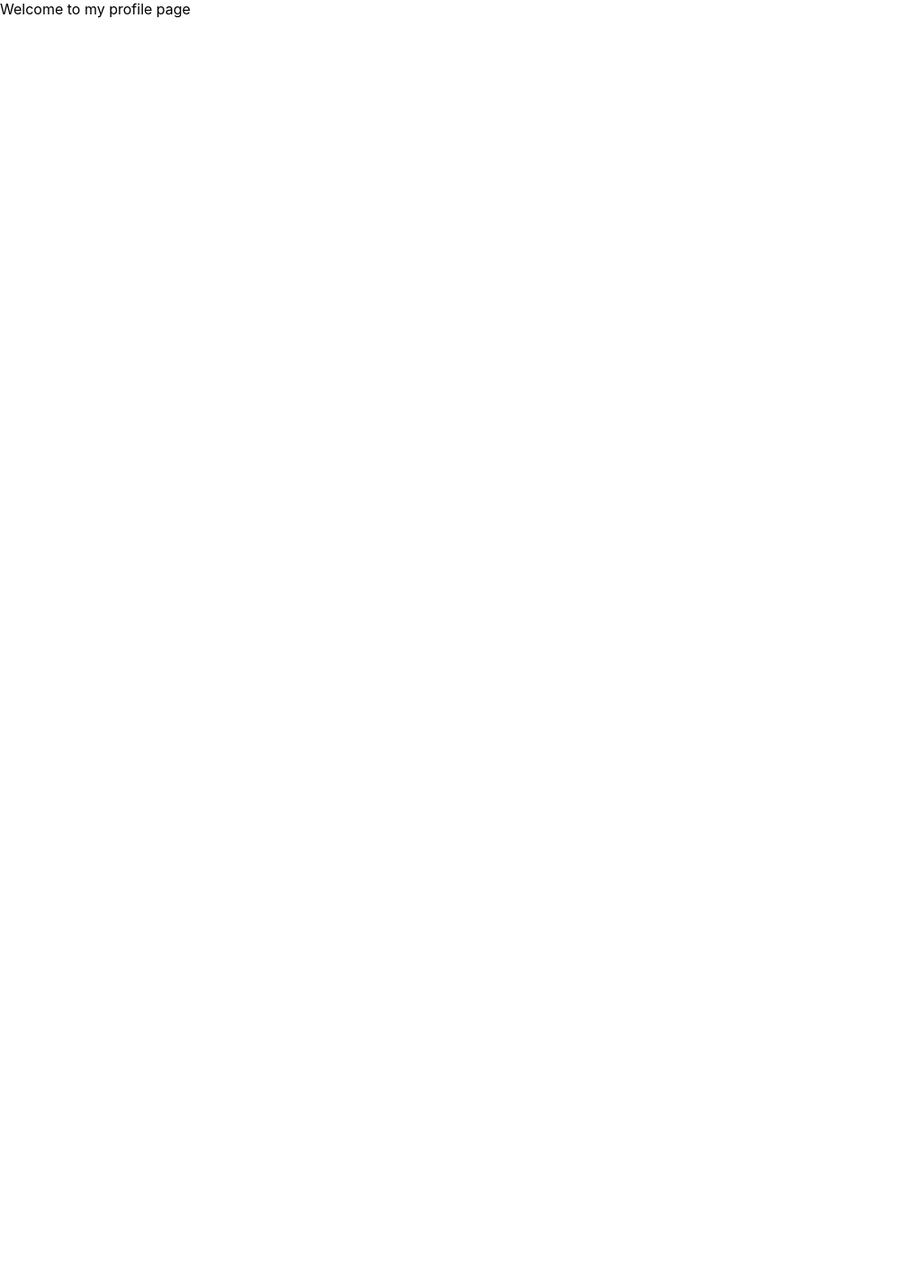
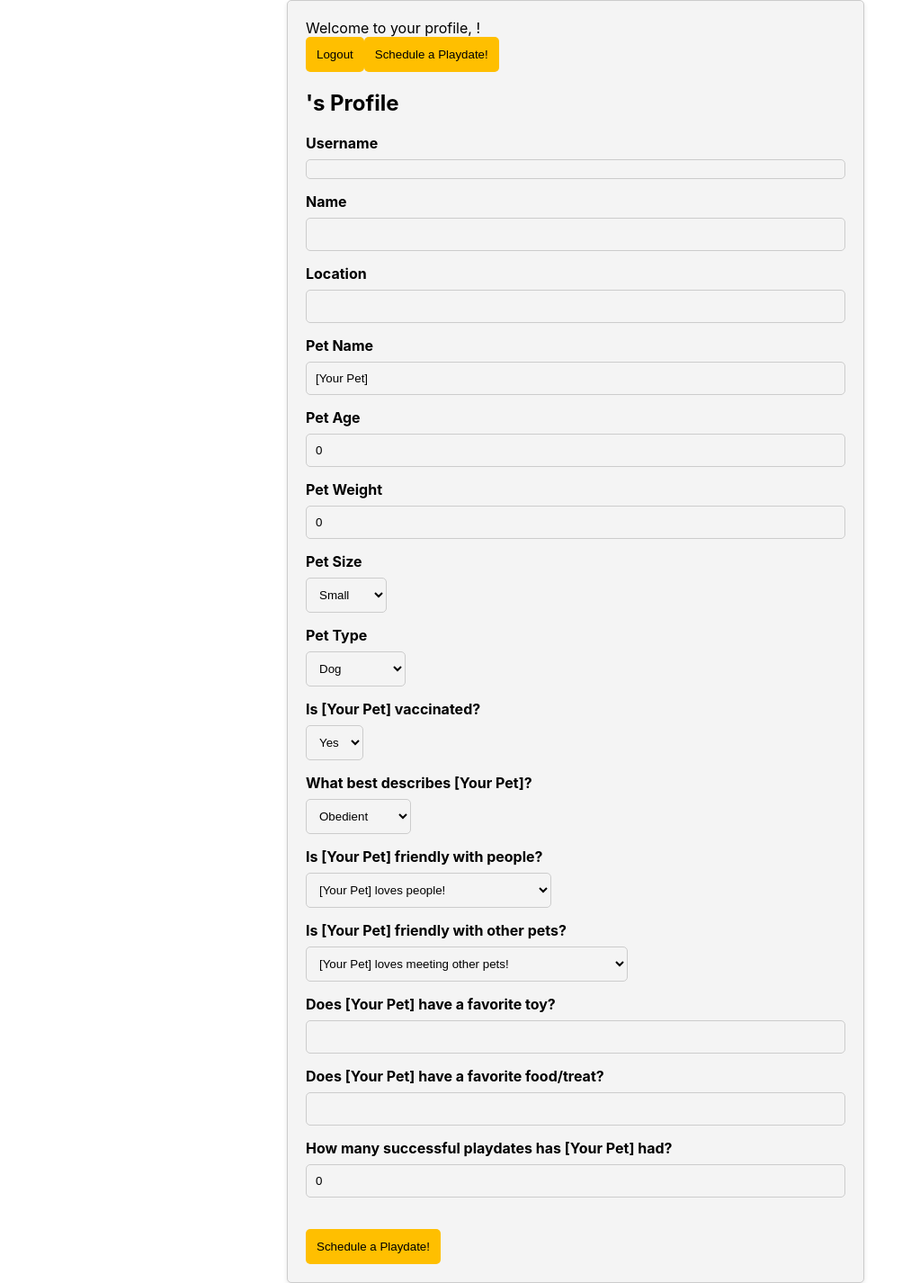
Before and after one commit to zummrs/Pet-Pal-Play-Hub, a React (Create React App) app in the folder pet-playdate/: page /profile in a window 1280 px wide. Shown: the whole page at 90% size, without its empty margins (0-1023 px from the left). Before the commit the page ends 800 px from the top, so only its background shows below. Built offline with nearby package versions, Linux system fonts and the light colour scheme.

Commit message:
Started rough Profile outline

```diff
--- a/pet-playdate/src/Components/Dashboard.jsx
+++ b/pet-playdate/src/Components/Dashboard.jsx
@@ -86,6 +86,10 @@ export const Dashboard = () => {
   const handleLogout = () => {
     auth.signOut();
     navigate('/login');
+  };
+
+  const handleProfile = () => {
+    navigate('/profile');
   };
 
   // input handlers
@@ -211,6 +215,7 @@ export const Dashboard = () => {
     <div style={styles.container}>
       <div>
         <div>Welcome back, {username}</div>
+        <button onClick={handleProfile} style={styles.button}>Profile</button>
         <button onClick={handleLogout} style={styles.button}>Logout</button>
       </div>
 
--- a/pet-playdate/src/Components/Profile.jsx
+++ b/pet-playdate/src/Components/Profile.jsx
@@ -1,11 +1,279 @@
-import React, { useState } from 'react';
+import React, { useState, useEffect } from 'react';
 import { Link, useNavigate } from 'react-router-dom';
 import { auth } from '../firebase/firebase';
 import { updateProfile } from 'firebase/auth';
 
+// db
+import { playdatesCollectionRef } from '../firebase/firebase';  // ref to playdates collection in firestore(db)
+import 'firebase/compat/firestore';
+import { addDoc, getDocs } from 'firebase/firestore';
+
+const styles = {
+  container: {
+    maxWidth: '600px',
+    margin: '0 auto',
+    padding: '20px',
+    backgroundColor: '#f4f4f4',
+    border: '1px solid #ccc',
+    borderRadius: '5px',
+    boxShadow: '0 2px 5px rgba(0, 0, 0, 0.1)',
+  },
+  inputContainer: {
+    display: 'flex',
+    flexDirection: 'column',
+    marginBottom: '20px',
+  },
+  label: {
+    marginBottom: '8px',
+    fontWeight: 'bold',
+  },
+  input: {
+    padding: '10px',
+    border: '1px solid #ccc',
+    borderRadius: '5px',
+    marginBottom: '15px',
+    backgroundColor: 'transparent',
+  },
+  inputHover: {
+    backgroundColor: '#d3d3d3',
+    cursor: "pointer",
+  },
+  button: {
+    padding: '12px',
+    backgroundColor: '#FFBF00',
+    color: 'black',
+    border: 'none',
+    cursor: 'pointer',
+    borderRadius: '5px',
+  },
+  postName: {
+    fontSize: 14,
+    fontWeight: 'normal',
+
+  },
+};
+
 export const Profile = () => {
+  const [username, setUsername] = useState('');
+  const [ownerName, setOwnerName] = useState('');
+  const [location, setLocation] = useState('');
+  const [petName, setPetName] = useState('[Your Pet]');
+  const [petAge, setPetAge] = useState(0);
+  const [petWeight, setPetWeight] = useState(0);
+  const [petSize, setPetSize] = useState('');
+  const [petType, setPetType] = useState('');
+  const [vaccinated, setVaccinated] = useState('');
+  const [personality, setPersonality] = useState('');
+  const [petFriendlyPeople, setPetFriendlyPeople] = useState('');
+  const [petFriendly, setPetFriendly] = useState('');
+  const [favoriteToy, setFavoriteToy] = useState('');
+  const [favoriteTreat, setFavoriteTreat] = useState('');
+  const [numPlaydates, setNumPlaydates] = useState(0);
+
+  const navigate = useNavigate();
+
+  const handleLogout = () => {
+    auth.signOut();
+    navigate('/login');
+  };
+
+  const handleSchedulePlaydate = () => {
+    navigate('/');
+  };
+
+  useEffect(() => {
+    const fetchData = async () => {
+      const currentUser = auth.currentUser;
+      if(currentUser){
+        setUsername(currentUser.displayName);
+      }
+    };
+
+    fetchData();
+  });
+
   return (
-    <div>Welcome to my profile page</div>
+    <div style={styles.container}>
+      <div>
+        <div>Welcome to your profile, {username}!</div>
+        <button onClick={handleLogout} style={styles.button}>Logout</button>
+        <button onClick={handleSchedulePlaydate} style={styles.button}>Schedule a Playdate!</button>
+      </div>
+
+      <h2>{username}'s Profile</h2>
+      <div style={styles.inputContainer}>
+        <label style={styles.label}>Username</label>
+        <text style={styles.input}>
+          {username}
+        </text>
+        <label style={styles.label}>Name</label>
+        <input
+          type="text"
+          name="ownerName"
+          value={ownerName}
+          onChange={(e) => setOwnerName(e.target.value)}
+          style={styles.input}
+        />
+        <label style={styles.label}>Location</label>
+        <input
+          type="text"
+          name="location"
+          value={location}
+          onChange={(e) => setLocation(e.target.value)}
+          style={styles.input}
+        />
+        <label style={styles.label}>Pet Name</label>
+        <input
+          type="text"
+          name="petName"
+          value={petName}
+          onChange={(e) => setPetName(e.target.value)}
+          style={styles.input}
+        />
+        <label style={styles.label}>Pet Age</label>
+        <input
+          type="number"
+          name="petAge"
+          value={petAge}
+          onChange={(e) => setPetAge(e.target.value)}
+          style={styles.input}
+        />
+        <label style={styles.label}>Pet Weight</label>
+        <input
+          type="number"
+          name="petWeight"
+          value={petWeight}
+          onChange={(e) => setPetWeight(e.target.value)}
+          style={styles.input}
+        />
+        <label style={styles.label}>Pet Size</label>
+        <form>
+          <select
+            value={petSize}
+            onChange={(e) => setPetSize(e.target.value)}
+            style={styles.input}
+            name="petSize"
+            >
+            <option value="Small">Small</option>
+            <option value="Medium">Medium</option>
+            <option value="Large">Large</option>
+          </select>
+        </form>
+        <label style={styles.label}>Pet Type</label>
+        <form>
+          <select
+            value={petType}
+            onChange={(e) => setPetType(e.target.value)}
+            style={styles.input}
+            name="petType"
+            >
+            <option value="Dog">Dog</option>
+            <option value="Cat">Cat</option>
+            <option value="Fish">Fish</option>
+            <option value="Bird">Bird</option>
+            <option value="Reptile">Reptile</option>
+            <option value="Rabbit">Rabbit</option>
+            <option value="Poultry Bird">Poultry Bird</option>
+            <option value="Hamster">Hamster</option>
+            <option value="Guinea Pig">Guinea Pig</option>
+            <option value="Ferret">Ferret</option>
+            <option value="Other">Other</option>
+          </select>
+        </form>
+        <label style={styles.label}>Is {petName} vaccinated?</label>
+        <form>
+          <select
+            value={vaccinated}
+            onChange={(e) => setVaccinated(e.target.value)}
+            style={styles.input}
+            name="petVaccinated"
+            >
+            <option value="Small">Yes</option>
+            <option value="Medium">No</option>
+          </select>
+        </form>
+        <label style={styles.label}>What best describes {petName}?</label>
+        <form>
+          <select
+            value={personality}
+            onChange={(e) => setPersonality(e.target.value)}
+            style={styles.input}
+            name="personality"
+            >
+            <option value="Obedient">Obedient</option>
+            <option value="Protective">Protective</option>
+            <option value="Silly">Silly</option>
+            <option value="Friendly">Friendly</option>
+            <option value="Vigilant">Vigilant</option>
+            <option value="Fancy">Fancy</option>
+            <option value="Independent">Independent</option>
+            <option value="Social">Social</option>
+            <option value="Energetic">Energetic</option>
+            <option value="Relaxed">Relaxed</option>
+          </select>
+        </form>
+        <label style={styles.label}>Is {petName} friendly with people?</label>
+        <form>
+          <select
+            value={petFriendlyPeople}
+            onChange={(e) => setPetFriendlyPeople(e.target.value)}
+            style={styles.input}
+            name="petFriendlyPeople"
+            >
+            <option value="Extremely Friendly">{petName} loves people!</option>
+            <option value="Pretty Friendly">{petName} is pretty good around people</option>
+            <option value="Kinda Friendly">{petName} is alright with most people</option>
+            <option value="Not Friendly">{petName} is not that great with people</option>
+            <option value="Unfriendly">Careful, {petName} hates people</option>
+            <option value="Extremely Unfriendly">{petName} ate a kid once</option>
+          </select>
+        </form>
+        <label style={styles.label}>Is {petName} friendly with other pets?</label>
+        <form>
+          <select
+            value={petFriendly}
+            onChange={(e) => setPetFriendly(e.target.value)}
+            style={styles.input}
+            name="petFriendly"
+            >
+            <option value="Extremely Friendly">{petName} loves meeting other pets!</option>
+            <option value="Pretty Friendly">{petName} is normally well behaved around other pets</option>
+            <option value="Kinda Friendly">{petName} is okay around other pets</option>
+            <option value="Not Friendly">{petName} reacts poorly to other pets</option>
+            <option value="Unfriendly">{petName} is afraid of/aggressive towards other pets</option>
+            <option value="Extremely Unfriendly">{petName} has slaughtered millions</option>
+          </select>
+        </form>
+        <label style={styles.label}>Does {petName} have a favorite toy?</label>
+        <input
+          type="text"
+          name="favoriteToy"
+          value={favoriteToy}
+          onChange={(e) => setFavoriteToy(e.target.value)}
+          style={styles.input}
+        />
+        <label style={styles.label}>Does {petName} have a favorite food/treat?</label>
+        <input
+          type="text"
+          name="favoriteTreat"
+          value={favoriteTreat}
+          onChange={(e) => setFavoriteTreat(e.target.value)}
+          style={styles.input}
+        />
+        <label style={styles.label}>How many successful playdates has {petName} had?</label>
+        <input
+          type="number"
+          name="numPlaydates"
+          value={numPlaydates}
+          onChange={(e) => setNumPlaydates(e.target.value)}
+          style={styles.input}
+        />
+      </div>
+
+      <button onClick={handleSchedulePlaydate} style={styles.button}>
+        Schedule a Playdate!
+      </button>
+    </div>
   )
 }
 
```
